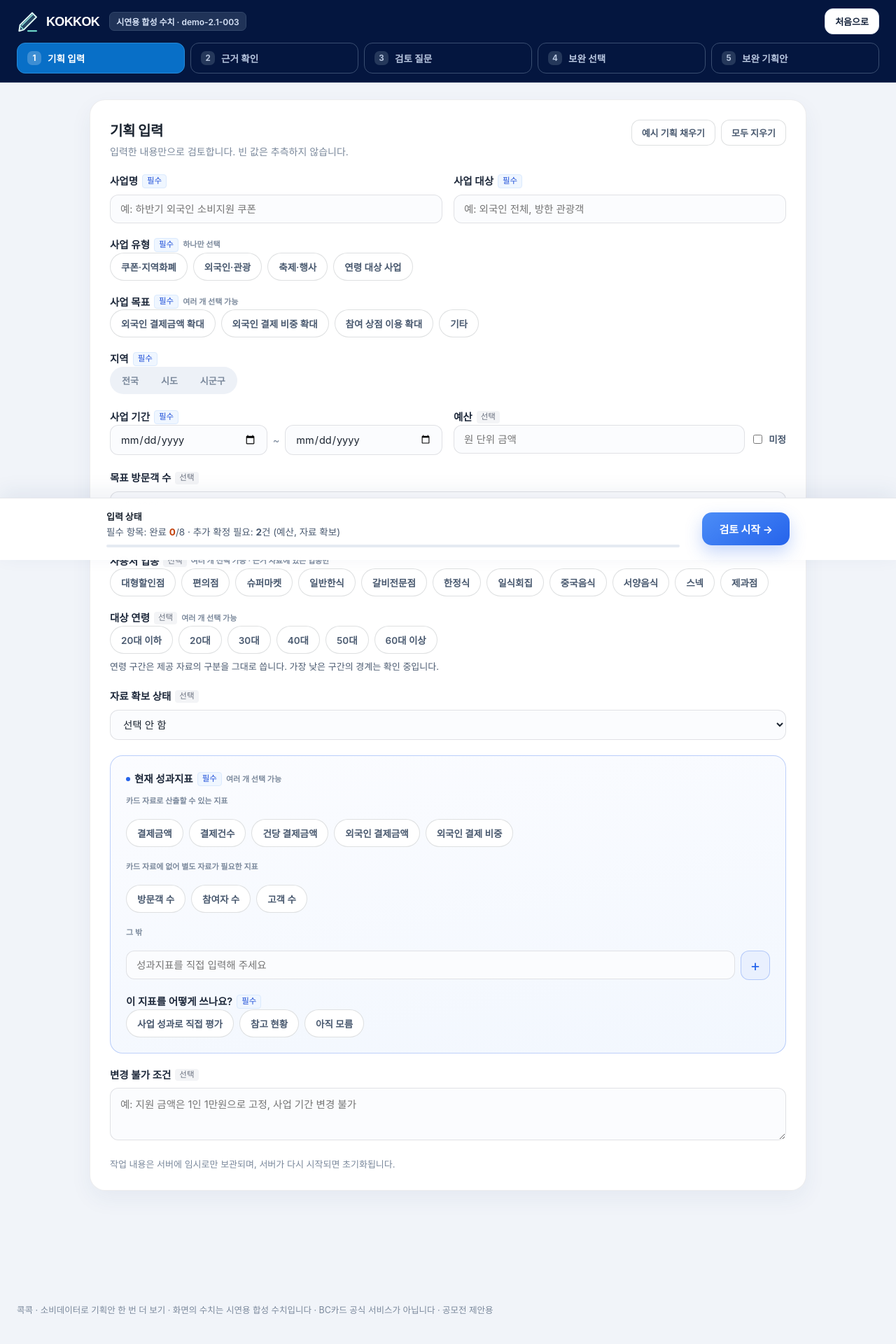
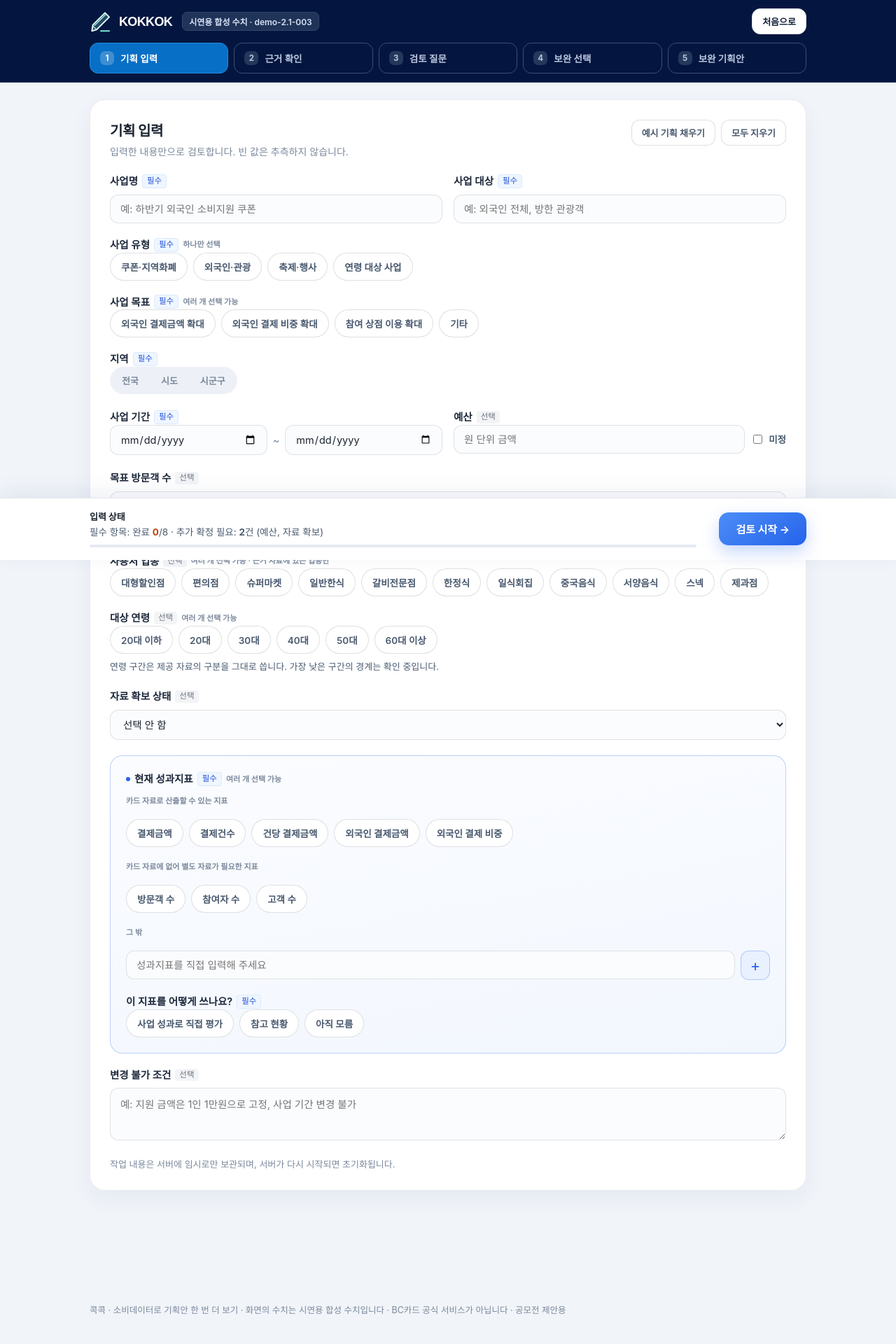
Before and after one commit to aideveloperno1/fest-spend-planner-con001-deploy, a FastAPI app: page /step/1 in a window 1280 px wide. Shown: the whole page at 70% size. Run offline with FastAPI, Linux system fonts and the light colour scheme; parts of the project's set-up code (start-up, migrations or seed data) failed here and were passed over; some web fonts are replaced.

Commit message:
feat(web): 2·3·4단계 화면 하단 고정 네비게이션 바 적용 및 브랜드 로고 CSS 구조 개선

```diff
--- a/src/policy_signal_map/web/static/css/style.css
+++ b/src/policy_signal_map/web/static/css/style.css
@@ -21,6 +21,12 @@
   --mono: ui-monospace, SFMono-Regular, Menlo, Consolas, monospace;
   --radius-lg: 22px;
   --radius: 14px;
+  --service-content-width: 1024px;
+  --service-shell-width: 1072px;
+  --brand-pen-fill: #92e5e0;
+  --brand-pen-outline: #e4fff8;
+  --brand-pen-detail: #98eee3;
+  --brand-pen-underline: #78ead6;
 }
 
 * {
@@ -61,7 +67,7 @@ textarea {
 .topbar-inner,
 .rail,
 .page {
-  max-width: 1280px;
+  max-width: var(--service-shell-width);
   margin: 0 auto;
   padding-inline: 24px;
 }
@@ -88,6 +94,23 @@ textarea {
   flex: 0 0 auto;
   width: 32px;
   height: 32px;
+}
+
+.brand-pen-fill {
+  fill: var(--brand-pen-fill);
+  fill-opacity: 0.24;
+}
+
+.brand-pen-outline {
+  stroke: var(--brand-pen-outline);
+}
+
+.brand-pen-detail {
+  stroke: var(--brand-pen-detail);
+}
+
+.brand-pen-underline {
+  stroke: var(--brand-pen-underline);
 }
 
 .brand-wordmark {
@@ -155,7 +178,7 @@ a {
 }
 
 .site-foot {
-  max-width: 1280px;
+  max-width: var(--service-shell-width);
   margin: 0 auto;
   padding: 0 24px 40px;
   font-size: 12.5px;
@@ -289,7 +312,7 @@ a {
   align-items: center;
   gap: 32px;
   width: 100%;
-  max-width: 1024px;
+  max-width: var(--service-shell-width);
   min-height: 88px;
   margin-inline: auto;
   padding: 13px 24px 15px;
--- a/src/policy_signal_map/web/templates/partials/brand_logo.html
+++ b/src/policy_signal_map/web/templates/partials/brand_logo.html
@@ -1,7 +1,7 @@
 <svg class="brand-pen" viewBox="0 0 48 48" fill="none" aria-hidden="true" focusable="false">
-  <path d="M7 36 5 44 15 41 42 14 33 5 7 31Z" fill="#92e5e0" fill-opacity=".24" />
-  <path d="m7 31 26-26 9 9-27 27-10 3 2-13Z" stroke="#e4fff8" stroke-width="3" stroke-linejoin="round" />
-  <path d="m11 32 23-23M8 34l6 6" stroke="#98eee3" stroke-width="2" stroke-linecap="round" />
-  <path d="M24 44h18" stroke="#78ead6" stroke-width="3" stroke-linecap="round" />
+  <path class="brand-pen-fill" d="M7 36 5 44 15 41 42 14 33 5 7 31Z" />
+  <path class="brand-pen-outline" d="m7 31 26-26 9 9-27 27-10 3 2-13Z" stroke-width="3" stroke-linejoin="round" />
+  <path class="brand-pen-detail" d="m11 32 23-23M8 34l6 6" stroke-width="2" stroke-linecap="round" />
+  <path class="brand-pen-underline" d="M24 44h18" stroke-width="3" stroke-linecap="round" />
 </svg>
 <span class="brand-wordmark" aria-hidden="true">KOKKOK</span>
```
Also changed, not shown: other parts of src/policy_signal_map/web/static/css/style.css (+62 -3 lines), src/policy_signal_map/web/templates/steps/choices.html (+9 -6 lines), src/policy_signal_map/web/templates/steps/evidence.html (+6 -3 lines), src/policy_signal_map/web/templates/steps/questions.html (+8 -5 lines), tests/test_choice_routes.py (+7 -0 lines), tests/test_evidence_routes.py (+7 -0 lines), tests/test_landing.py (+14 -0 lines), tests/test_question_routes.py (+3 -2 lines), src/policy_signal_map/web/templates/steps/README.md.
